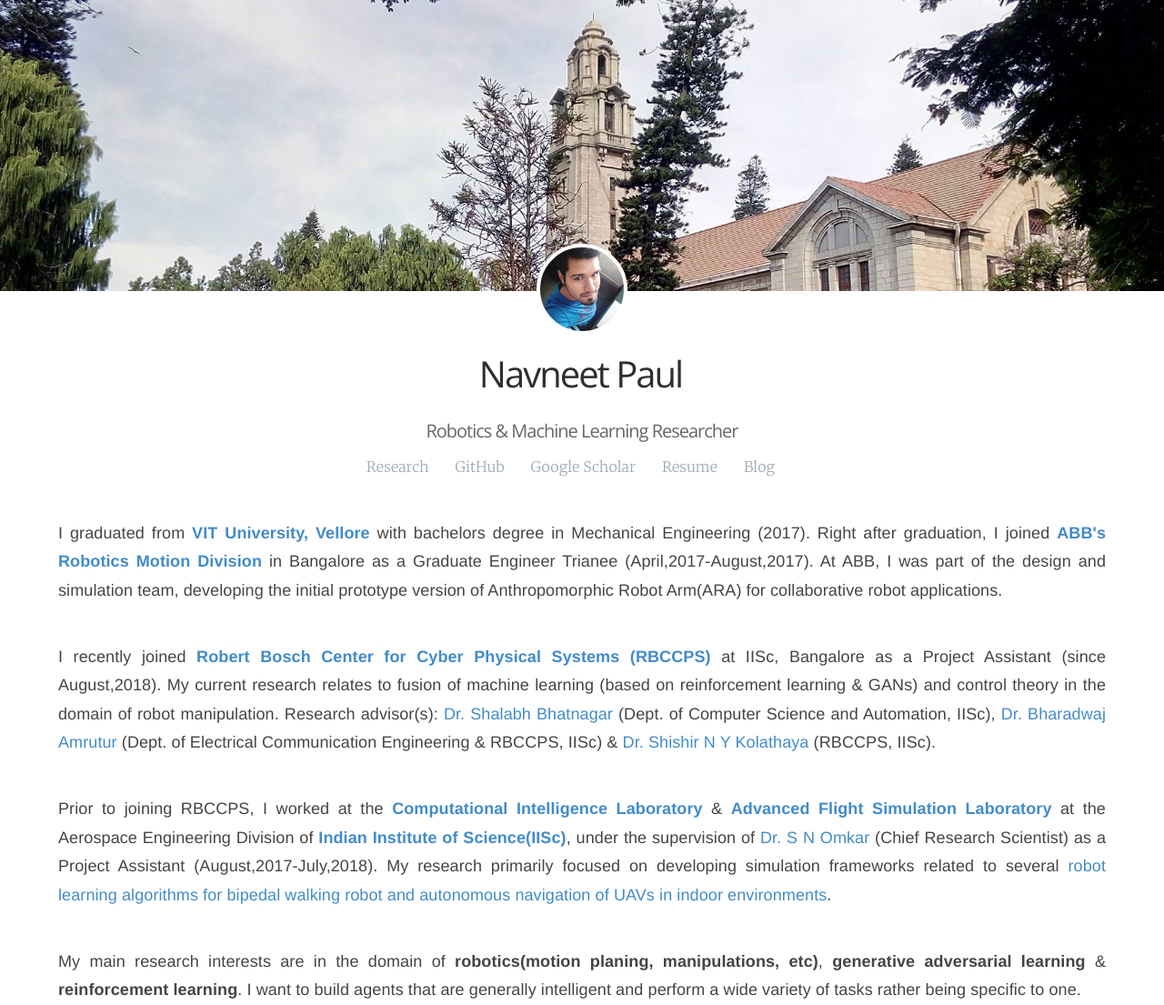
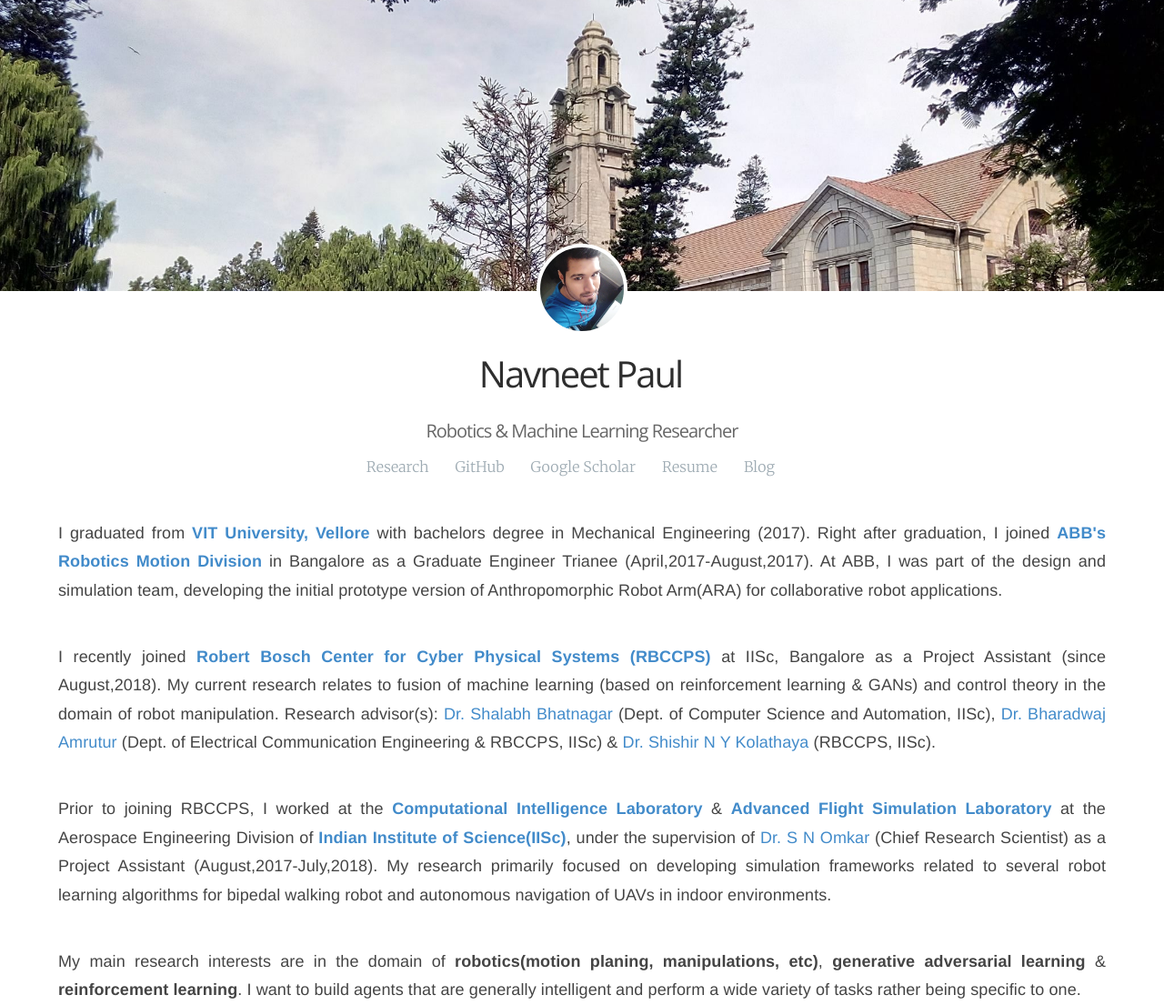
Before and after one commit to navuboy/navuboy.github.io, a Jekyll site: the page built from index.html, in a window 1280 px wide. Shown: the whole page at 91% size. Built offline with Jekyll 4.4.1, drawn with Linux system fonts in a browser that asks for light colours; some web fonts are replaced.

Commit message:
Updated main.md

```diff
--- a/_includes/main.md
+++ b/_includes/main.md
@@ -6,6 +6,6 @@
 </p>
 <br>
 <p style="text-align:justify">
-Prior to joining RBCCPS, I worked at the <strong><a href="https://sites.google.com/site/compintellab/home" class="md-link">Computational Intelligence Laboratory</a></strong> & <strong><a href="https://sites.google.com/site/compintellab/home/uavla" class="md-link">Advanced Flight Simulation Laboratory</a></strong> at the Aerospace Engineering Division of <strong><a href="https://iisc.ac.in/" class="md-link">Indian Institute of Science(IISc)</a></strong>, under the supervision of <a href="http://www.aero.iisc.ernet.in/people/s-n-omkar/" class="md-link">Dr. S N Omkar</a> (Chief Research Scientist) as a Project Assistant (August,2017-July,2018). My research primarily focused on developing simulation frameworks related to several <a href="https://nav74neet.github.io/research.html" class="md-link">robot learning algorithms for bipedal walking robot and autonomous navigation of UAVs in indoor environments</a>.</p>
+Prior to joining RBCCPS, I worked at the <strong><a href="https://sites.google.com/site/compintellab/home" class="md-link">Computational Intelligence Laboratory</a></strong> & <strong><a href="https://sites.google.com/site/compintellab/home/uavla" class="md-link">Advanced Flight Simulation Laboratory</a></strong> at the Aerospace Engineering Division of <strong><a href="https://iisc.ac.in/" class="md-link">Indian Institute of Science(IISc)</a></strong>, under the supervision of <a href="http://www.aero.iisc.ernet.in/people/s-n-omkar/" class="md-link">Dr. S N Omkar</a> (Chief Research Scientist) as a Project Assistant (August,2017-July,2018). My research primarily focused on developing simulation frameworks related to several robot learning algorithms for bipedal walking robot and autonomous navigation of UAVs in indoor environments.</p>
 <br>
 <p style="text-align:justify">My main research interests are in the domain of <strong>robotics(motion planing, manipulations, etc)</strong>, <strong>generative adversarial learning</strong> & <strong>reinforcement learning</strong>. I want to build agents that are generally intelligent and perform a wide variety of tasks rather being specific to one.</p>
```
